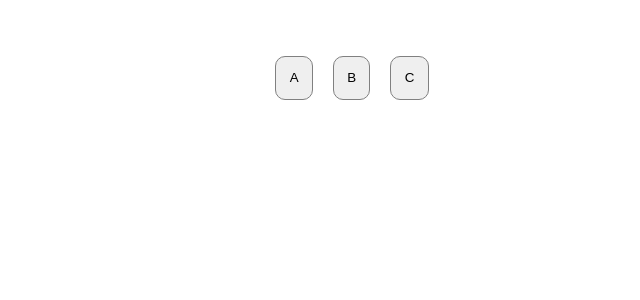
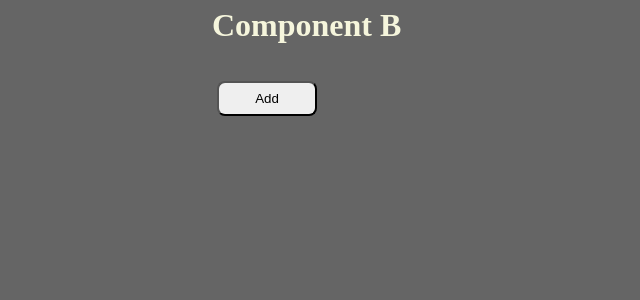
Before and after one commit to BrownEdgar/smart-juniors, a React (Vite) app: page / in a window 1280 px wide. Shown: the top 300 px of the page, without its empty margins (288-928 px from the left). Built offline with nearby package versions, Linux system fonts and the light colour scheme; a web font is replaced by a local one.

Commit message:
usecontext homework

```diff
--- a/src/main.jsx
+++ b/src/main.jsx
@@ -1,5 +1,5 @@
 import ReactDOM from 'react-dom/client';
-import App from './users/Karen/debounse-homework/App';
+import App from './users/Karen/useContext/App';
 import './index.css';
 
 ReactDOM.createRoot(document.getElementById('root')).render(<App />);
--- /dev/null
+++ b/src/users/Karen/useContext/App.jsx
@@ -0,0 +1,53 @@
+import { useEffect, useState} from   'react'
+import A from             './components/A'
+import axios from         'axios'
+import { MyContext } from './contexts/dataContext'
+import                    './App.scss'
+
+
+
+export default function App() {
+
+const [data, setData] = useState([])
+// const [data1, setData1] = useState([])
+
+
+// useEffect(()=>{
+//   axios('http://localhost:3000/users')
+//   .then(res=>setData(res.data))
+// },[])
+
+// useEffect(()=>{
+//   axios('http://localhost:3000/users')
+//   .then(res=>setData(res.data))
+// },[])
+
+
+
+localStorage.setItem('data',JSON.stringify(data))
+console.log(data);
+
+const getData=()=>{
+  axios('http://localhost:3000/users')
+  .then(res=>setData(res.data))
+  JSON.parse(localStorage.getItem('data1')||'[]')
+}
+
+
+const deleteData=()=>{
+  setData(data.toSpliced(data,1))
+     }
+
+  return (
+    <div>
+         <MyContext.Provider value={{
+            data,
+            // data1,
+            getData,
+            deleteData
+            }}>
+           <A/>
+        </MyContext.Provider>
+    </div>
+  )
+}
--- /dev/null
+++ b/src/users/Karen/useContext/App.scss
@@ -0,0 +1,154 @@
+body{
+    background-color: rgb(101, 101, 101);
+    color: beige;
+}
+.DataPrev{
+    float: left;
+    margin-left: 200px;
+    h1{
+     margin-left: 300px;
+     animation: myAnim 2s ease 0s 1 normal forwards;
+     @keyframes myAnim {
+        0%,
+        50%,
+        100% {
+            opacity: 1;
+        }
+
+        25%,
+        75% {
+            opacity: 0;
+        }
+    }
+    }
+    &>.Data{
+        border: 1px solid wheat;
+        width: 400px;
+        height: 100%;
+        margin: 10px auto;
+        padding: .5em;
+        text-align: center;
+        justify-content: center;
+        display: inline-block;
+        grid-template-columns: repeat(repeat(4, 1fr));
+        margin-inline: 5px;
+        animation: myAnim 2s ease 0s 1 normal forwards;
+        @keyframes myAnim {
+            0% {
+                animation-timing-function: ease-in;
+                opacity: 0;
+                transform: translateY(-250px);
+            }
+
+            38% {
+                animation-timing-function: ease-out;
+                opacity: 1;
+                transform: translateY(0);
+            }
+
+            55% {
+                animation-timing-function: ease-in;
+                transform: translateY(-65px);
+            }
+
+            72% {
+                animation-timing-function: ease-out;
+                transform: translateY(0);
+            }
+
+            81% {
+                animation-timing-function: ease-in;
+                transform: translateY(-28px);
+            }
+
+            90% {
+                animation-timing-function: ease-out;
+                transform: translateY(0);
+            }
+
+            95% {
+                animation-timing-function: ease-in;
+                transform: translateY(-8px);
+            }
+
+            100% {
+                animation-timing-function: ease-out;
+                transform: translateY(0);
+            }
+        }
+        &>.DataRemove{
+            position: absolute;
+            bottom: 55px;
+            right: 40px;
+            cursor: pointer;
+        }
+    }
+    button{
+        position: relative;
+        top: 30px;
+        left: 300px;
+        width: 100px;
+        height: 35px;
+        margin-inline: 5px;
+        border-radius: 8px;
+        animation: myAnim 2s ease 0s 1 normal forwards;
+        @keyframes myAnim {
+            0% {
+                animation-timing-function: ease-in;
+                opacity: 0;
+                transform: translateY(-250px);
+            }
+
+            38% {
+                animation-timing-function: ease-out;
+                opacity: 1;
+                transform: translateY(0);
+            }
+
+            55% {
+                animation-timing-function: ease-in;
+                transform: translateY(-65px);
+            }
+
+            72% {
+                animation-timing-function: ease-out;
+                transform: translateY(0);
+            }
+
+            81% {
+                animation-timing-function: ease-in;
+                transform: translateY(-28px);
+            }
+
+            90% {
+                animation-timing-function: ease-out;
+                transform: translateY(0);
+            }
+
+            95% {
+                animation-timing-function: ease-in;
+                transform: translateY(-8px);
+            }
+
+            100% {
+                animation-timing-function: ease-out;
+                transform: translateY(0);
+            }
+        }
+
+    }
+
+    }
+    h2{
+        border: 1px solid wheat;
+        width: 400px;
+        height: 100%;
+        margin: 10px auto;
+        padding: .5em;
+        text-align: center;
+        justify-content: center;
+        display: inline-block;
+        grid-template-columns: repeat(repeat(4, 1fr));
+        margin-inline: 5px;
+
+    }
--- /dev/null
+++ b/src/users/Karen/useContext/components/A.jsx
@@ -0,0 +1,10 @@
+import B from './B'
+
+
+export default function A() {
+  return (
+    <div>
+        <B/>
+    </div>
+  )
+}
--- /dev/null
+++ b/src/users/Karen/useContext/components/B.jsx
@@ -0,0 +1,26 @@
+import React, { useContext } from 'react'
+import { MyContext } from '../contexts/dataContext'
+
+export default function B() {
+    const value=useContext(MyContext)
+  return (
+    <div className='DataPrev'>
+        <h1>Component B</h1>
+         <>  {
+            value.data.map(elm=>{
+                return(
+                    <h2 key={elm.id} className='Data'>{elm.username} <span onClick={()=>value.deleteData(elm.id)} className='DataRemove'>&#10006;</span>
+                    <p>{elm.name}</p>
+                    </h2>
+                )
+            })
+            }
+
+        </>
+        <div>
+        <button onClick={value.getData} className='Add'>Add</button>
+        {/* <button onClick={value.deleteData} className='Remove'>Remove</button> */}
+        </div>
+    </div>
+  )
+}
--- /dev/null
+++ b/src/users/Karen/useContext/contexts/dataContext.js
@@ -0,0 +1,3 @@
+import { createContext } from "react"
+
+export const MyContext = createContext('')
```
Also changed, not shown: src/users/Karen/useContext/components/C.jsx (added, +19 -0 lines).
